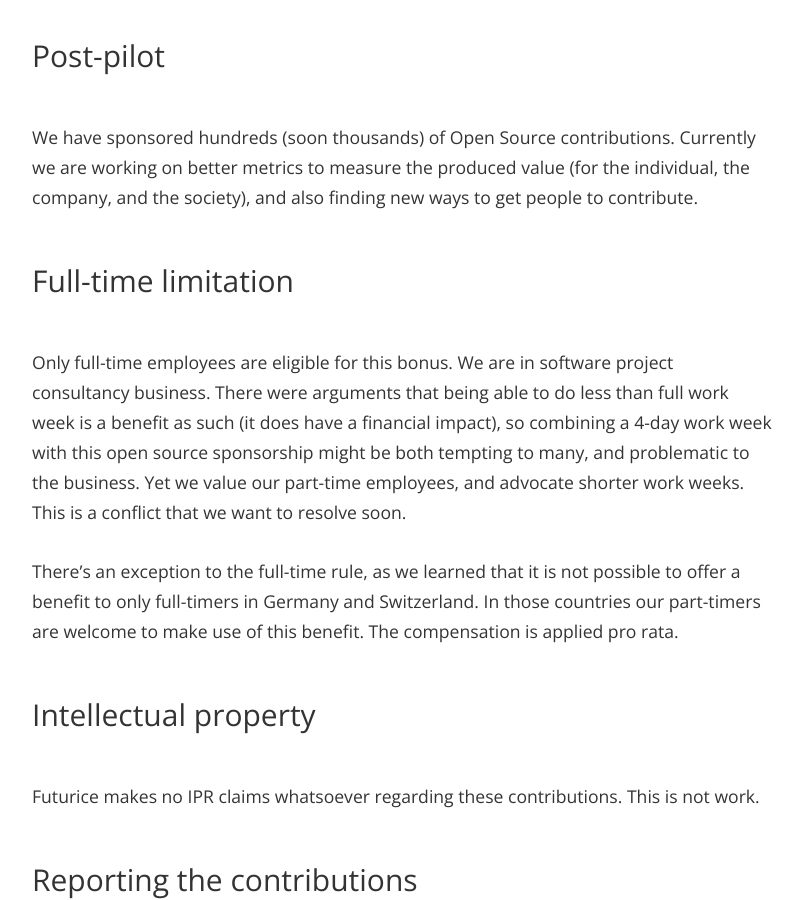
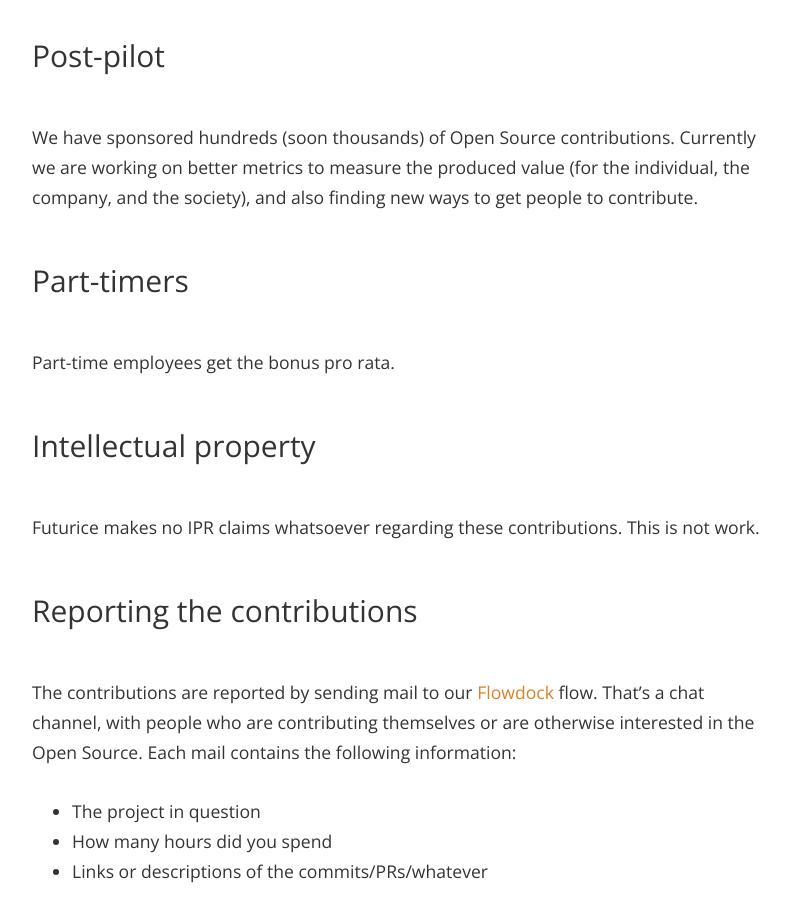
Before and after one commit to futurice/spiceprogram, a Jekyll site: the page built from oss-sponsorship/index.html, in a window 1280 px wide and 900 px high, scrolled down 2817 px. Shown: the whole window, without its empty margins (238-1040 px from the left). Built offline with Jekyll 4.4.1, drawn with Linux system fonts in a browser that asks for light colours; nearby versions of some CDN libraries.

Commit message:
Update oss-sponsorship.md

```diff
--- a/_includes/oss-sponsorship.md
+++ b/_includes/oss-sponsorship.md
@@ -54,12 +54,10 @@
 
 We have sponsored hundreds (soon thousands) of Open Source contributions. Currently we are working on better metrics to measure the produced value (for the individual, the company, and the society), and also finding new ways to get people to contribute.
 
-Full-time limitation
---------------------
+Part-timers
+-----------
 
-Only full-time employees are eligible for this bonus. We are in software project consultancy business. There were arguments that being able to do less than full work week is a benefit as such (it does have a financial impact), so combining a 4-day work week with this open source sponsorship might be both tempting to many, and problematic to the business. Yet we value our part-time employees, and advocate shorter work weeks. This is a conflict that we want to resolve soon.
-
-There's an exception to the full-time rule, as we learned that it is not possible to offer a benefit to only full-timers in Germany and Switzerland. In those countries our part-timers are welcome to make use of this benefit. The compensation is applied pro rata.
+Part-time employees get the bonus pro rata.
 
 Intellectual property
 ---------------------
```
